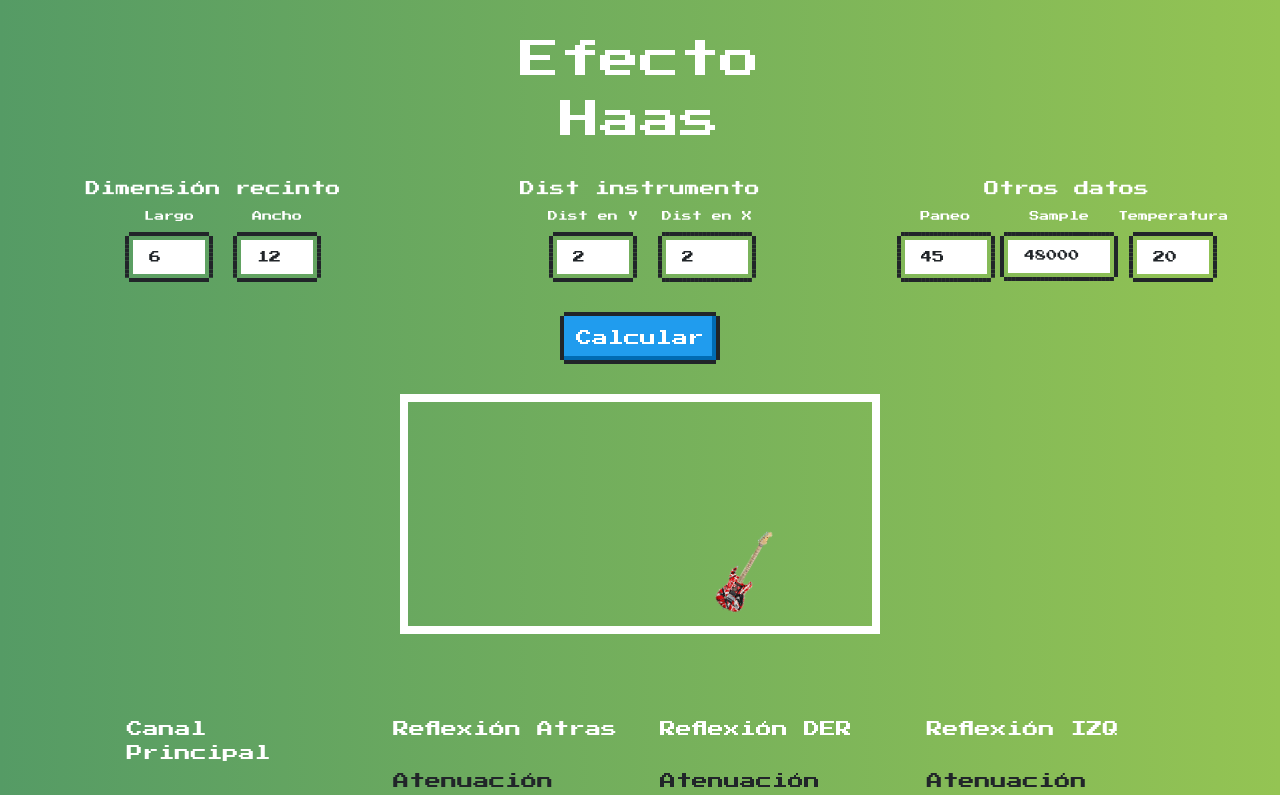
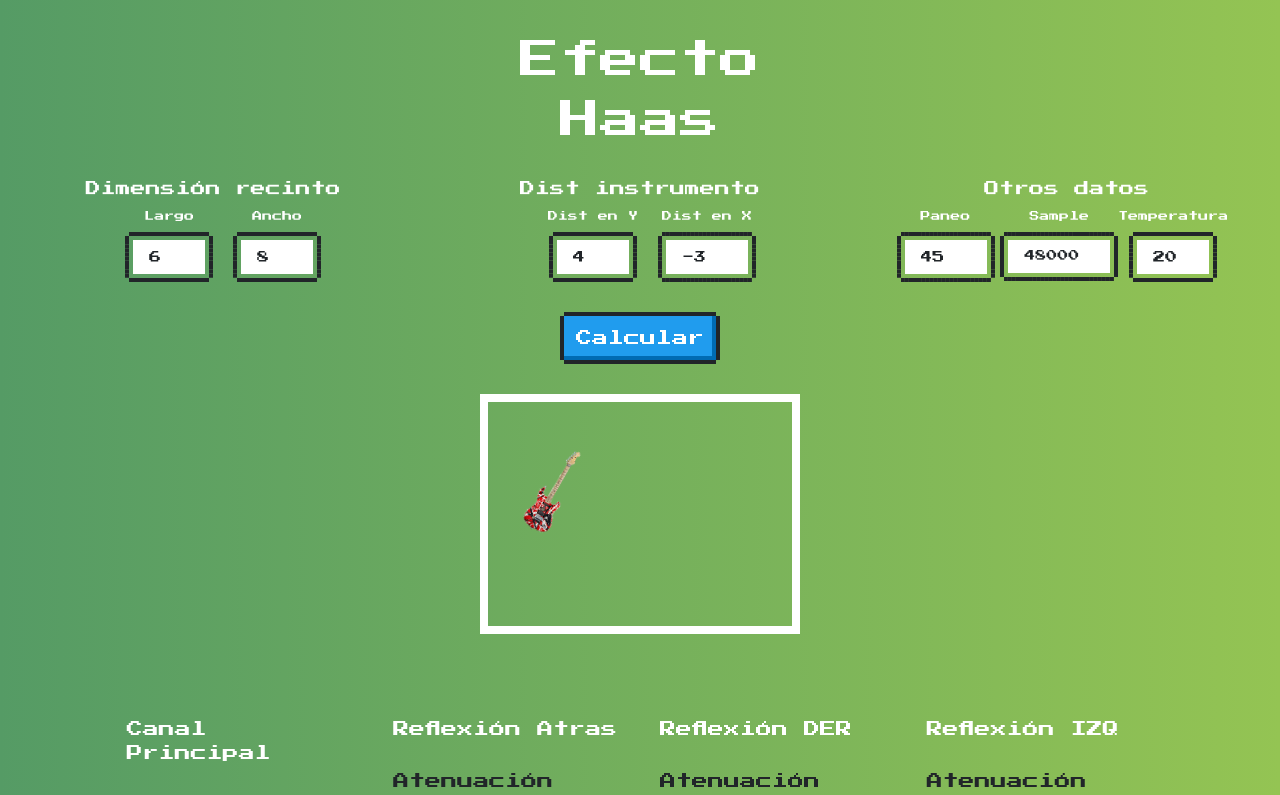
Before and after one commit to LeonLSV/EfectoHaas, a React (Create React App) app: page /intro in a window 1280 px wide. Shown: the top 795 px of the page. Built offline with nearby package versions, Linux system fonts and the light colour scheme; a web font is replaced by a local one.

Commit message:
[update] medidas del draw

```diff
--- a/src/components/Calculo/index.js
+++ b/src/components/Calculo/index.js
@@ -31,9 +31,9 @@ const centerCol = {
 export const Calculo = () => {
   //INPUTS
   const [valorIniciallargo, setValoriniciallargo] = useState("6");
-  const [valorInicialancho, setValorInicialancho] = useState("12");
-  const [valorInicialY, setValorInicialY] = useState("2");
-  const [valorInicialX, setValorInicialX] = useState("2");
+  const [valorInicialancho, setValorInicialancho] = useState("8");
+  const [valorInicialY, setValorInicialY] = useState("4");
+  const [valorInicialX, setValorInicialX] = useState("-3");
   const [valorInicialpaneo, setValorInicialpaneo] = useState("45");
   const [valorInicialsample, setValorInicialsample] = useState("48000");
   const [valorInicialtemperatura, setValorInicialtemperatura] = useState("20");
@@ -212,7 +212,6 @@ export const Calculo = () => {
       setSamples4(sample4);
     }
   };
-  // console.log(valorInicialY);
   return (
     <>
       <Row justify="center">
```
Also changed, not shown: 1 other file (tests, documents, lock files or other folders).
